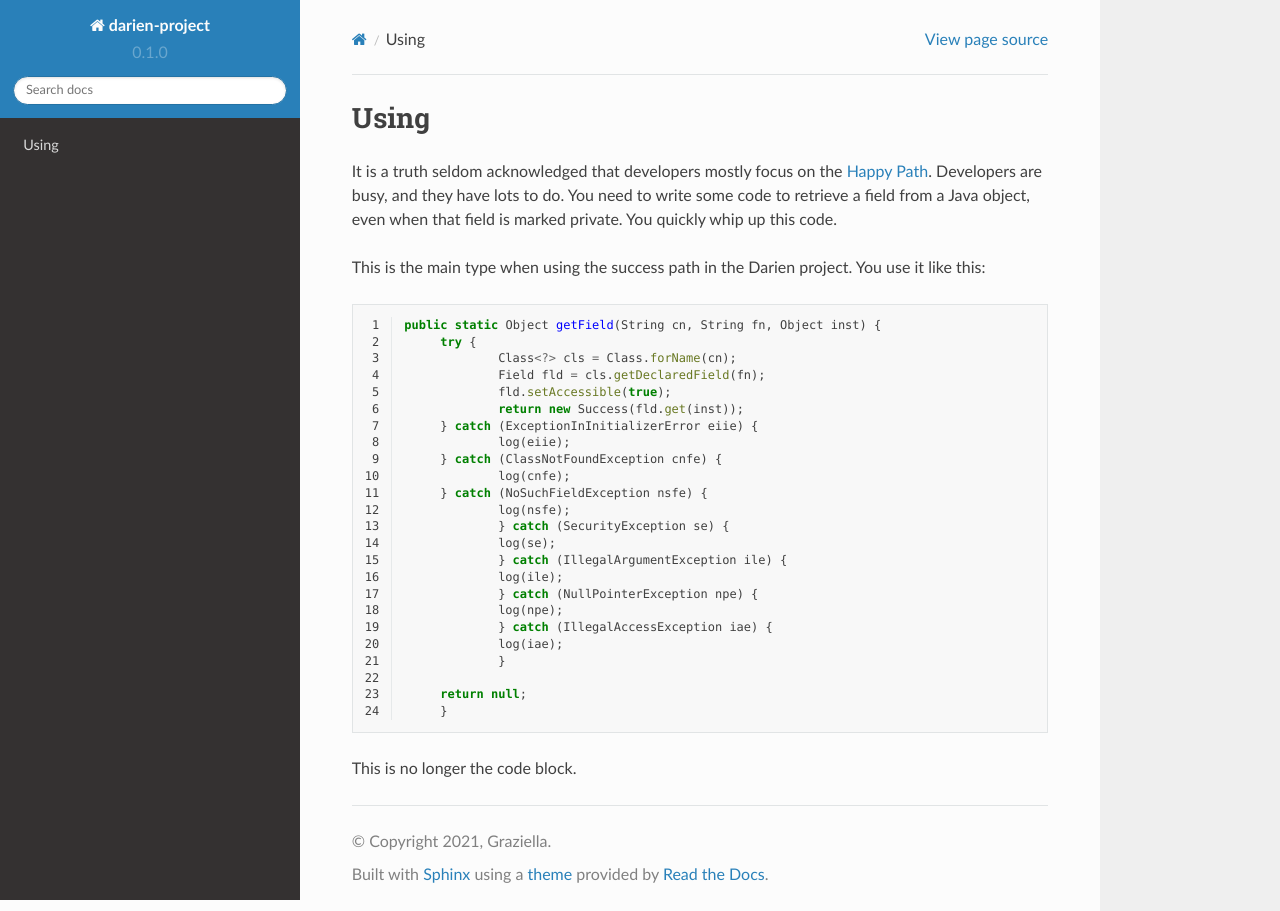
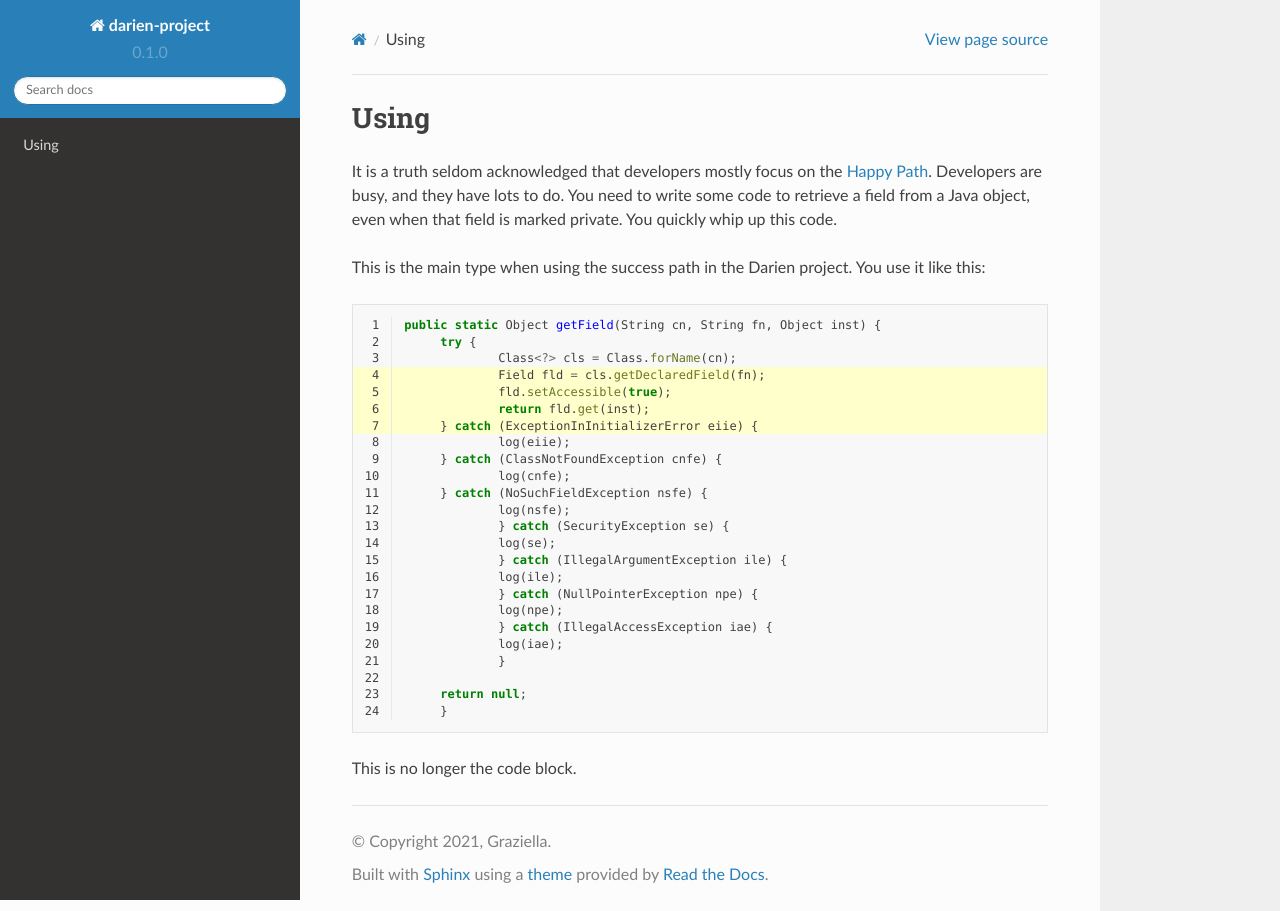
Before and after one commit to jh-evans/readthedocs, a Sphinx documentation site: the page built from docs/source/using.rst, in a window 1280 px wide. Built offline with Sphinx 7.4.7 and the Read the Docs theme 2.0.0, drawn with Linux system fonts in a browser that asks for light colours.

Commit message:
Update using.rst

```diff
--- a/docs/source/using.rst
+++ b/docs/source/using.rst
@@ -8,13 +8,14 @@ This is the main type when using the success path in the Darien project. You use
 
 .. code-block:: java
    :linenos:
+   :emphasize-lines: 4-7
 
    public static Object getField(String cn, String fn, Object inst) {
        	try {
        		Class<?> cls = Class.forName(cn);
        		Field fld = cls.getDeclaredField(fn);
        		fld.setAccessible(true);
-       		return new Success(fld.get(inst));
+       		return fld.get(inst);
        	} catch (ExceptionInInitializerError eiie) {
        		log(eiie);
        	} catch (ClassNotFoundException cnfe) {
```
